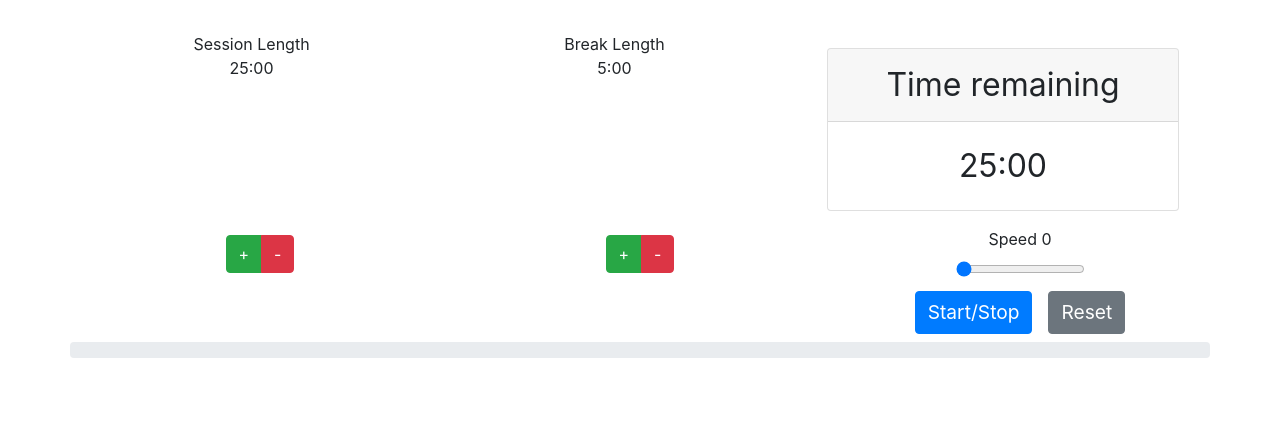
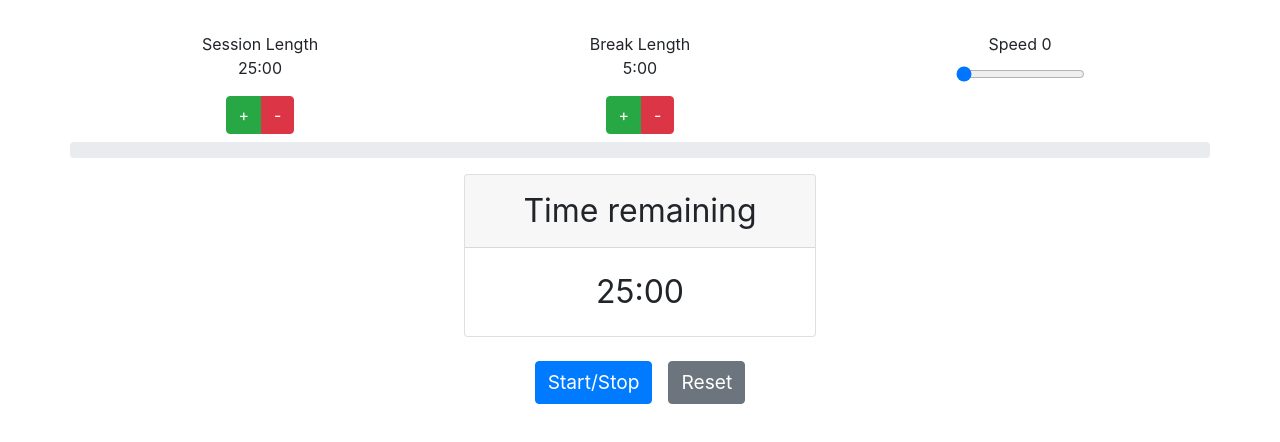
Before and after one commit to dan-vernon/pomodoro, a React (Create React App) app: page / in a window 1280 px wide. Shown: the top 442 px of the page. Built offline with nearby package versions, Linux system fonts and the light colour scheme.

Commit message:
rearranged layout

```diff
--- a/src/App.js
+++ b/src/App.js
@@ -102,7 +102,9 @@ useInterval(() => {
         </Col>
 
         <Col>
-          <Timer timeLeft={timeLeft} running={timerRunning} breaktime={session.breaktime} />
+          <label value={speed} for="slider">Speed {100-(speed/10)}</label>
+          <br />
+          <input id="slider" type="range" min="0" max="100" value={100-(speed/10)} onChange={(e) => setSpeed((100-e.target.value)*10)} />
         </Col>
 
       </Row>
@@ -124,12 +126,6 @@ useInterval(() => {
         </Col>
 
         <Col>
-        <label value={speed} for="slider">Speed {100-(speed/10)}</label>
-        <br />
-        <input id="slider" type="range" min="0" max="100" value={100-(speed/10)} onChange={(e) => setSpeed((100-e.target.value)*10)} />
-          <ControlButtons
-            handleStartStop={() => toggleTimer(!timerRunning)}
-            handleReset={reset} />
 
         </Col>
       </Row>
@@ -138,7 +134,19 @@ useInterval(() => {
           <ProgressBar now={progress} />
         </div>
       </Row>
+      <Row>
+      <Timer timeLeft={timeLeft} running={timerRunning} breaktime={session.breaktime} />
+      </Row>
+      <Row>
+      <Col />
+      <Col>
+        <ControlButtons
+        handleStartStop={() => toggleTimer(!timerRunning)}
+        handleReset={reset} />
 
+        </Col>
+        <Col />
+      </Row>
     </Container>
   );
 }
```
